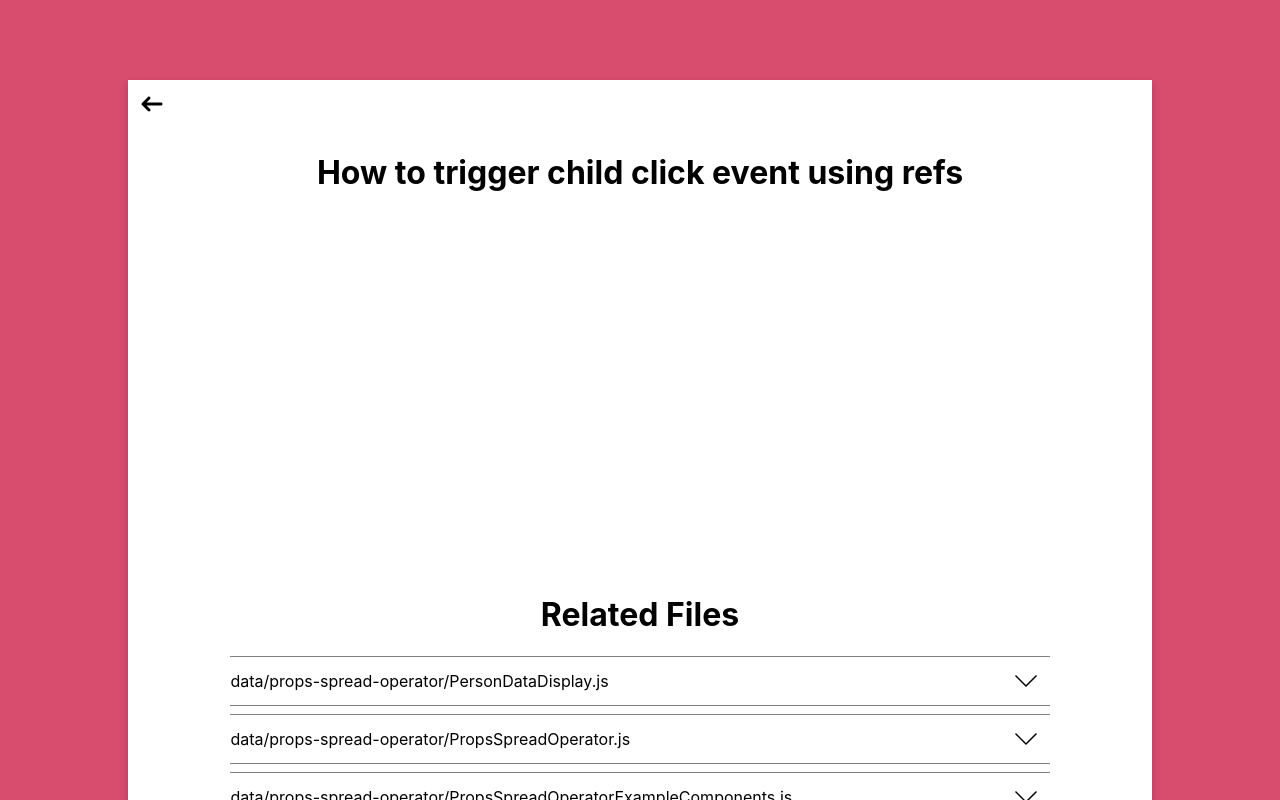
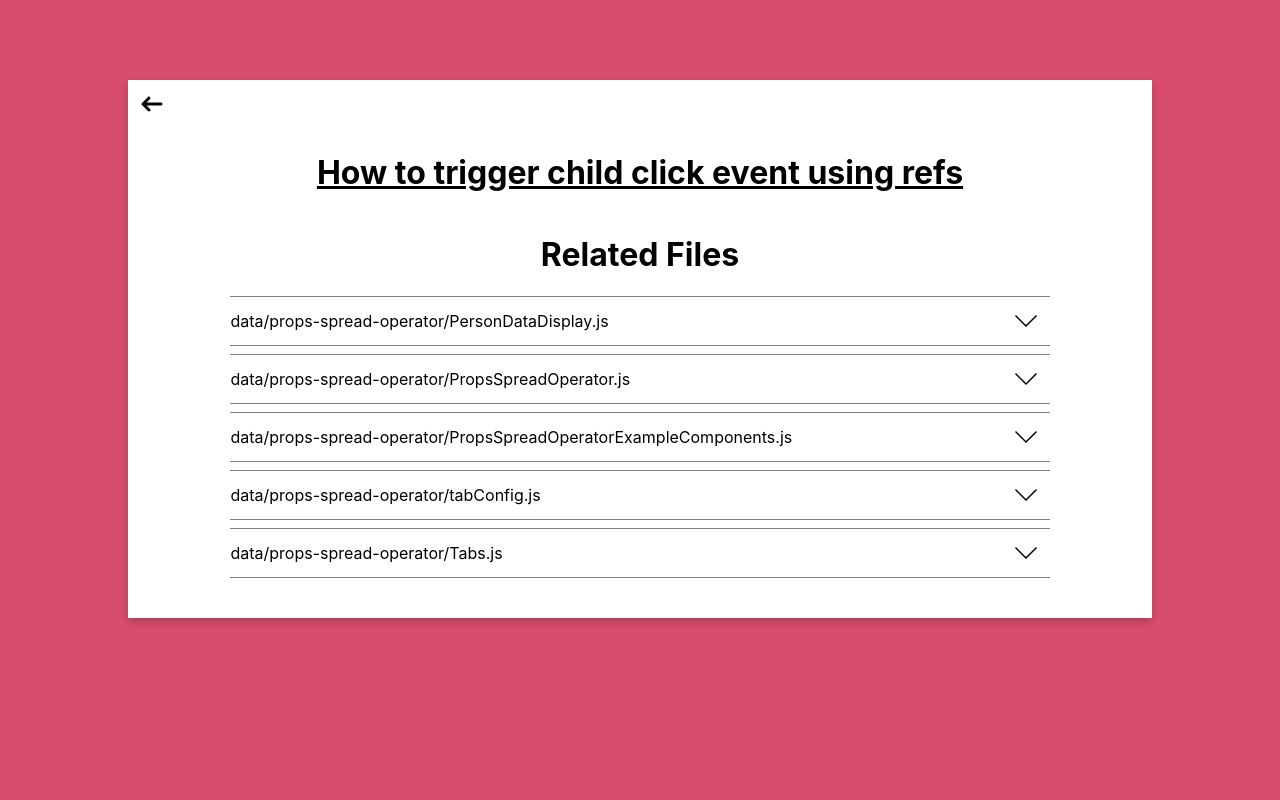
Before and after one commit to vigneshiyergithub/react-tutorials, a React (Create React App) app: page / in a window 1280 px wide. Both pictures are taken after a click on the element 640 px from the left and 244 px from the top of the page. Shown: the top 800 px of the page. Built offline with nearby package versions, Linux system fonts and the light colour scheme.

Commit message:
adding github link

```diff
--- a/src/components/LandingPage.js
+++ b/src/components/LandingPage.js
@@ -1,7 +1,13 @@
 import React, { useRef } from 'react';
-import { Container, Headline, ContentBody, ItemList, Item, Card, EmptyBlock } from '../styledComponents/Unit1';
+import { Container, Headline, ContentBody, ItemList, Item, Card, EmptyBlock, GitBlock } from '../styledComponents/Unit1';
 import { Link } from 'react-router-dom';
 import { Tutorials, TutorialMapping } from '../constants/Tutorial-Mapping';
+import { ReactComponent as GitHubSvg } from '../assets/github.svg';
+import styled from 'styled-components';
+
+const GitHubIcon = styled(GitHubSvg)`
+    transform: scale(1);
+`
 
 export const LandingPage = (props) => {
     const linkStyle = {
@@ -34,6 +40,12 @@ export const LandingPage = (props) => {
                 </ItemList>
             </ContentBody>
             <EmptyBlock />
+            <GitLink />
+            <EmptyBlock />
         </Container>
     </Card>
 }
+
+const GitLink = (props) => {
+    return <GitBlock href={"https://github.com/vigneshiyergithub/react-tutorials"} target="_blank"><GitHubIcon /></GitBlock>
+}
--- a/src/components/TutorialPage.js
+++ b/src/components/TutorialPage.js
@@ -54,7 +54,7 @@ const TutorialPage = (props) => {
     return <Card width={'80vw'}>
         <Container>
             <Navbar />
-            <Headline>{title}</Headline>
+            <Headline underline>{title}</Headline>
             <ContentBody>
                 <VideoPlayer src={tutorialDetails?.videoLink} />
             </ContentBody>
--- a/src/constants/Tutorial-Mapping.js
+++ b/src/constants/Tutorial-Mapping.js
@@ -7,7 +7,7 @@ export const TutorialMapping = {
     [`${Tutorials.PropsSpreadOperator}`] : {
         link : Tutorials.PropsSpreadOperator,
         title: 'How to pass props to child component using spread operator',
-        videoLink : 'https://www.youtube.com/watch?v=MbWS706Xaxk',
+        videoLink : '',
         fileLocationList : [
             'data/props-spread-operator/PersonDataDisplay.js',
             'data/props-spread-operator/PropsSpreadOperator.js',
@@ -18,7 +18,7 @@ export const TutorialMapping = {
     },
     [`${Tutorials.ClickChildRef}`] : {
         title: 'How to trigger child click event using refs',
-        videoLink : 'https://www.youtube.com/watch?v=MbWS706Xaxk',
+        videoLink : '',
         fileLocationList : [
             'data/props-spread-operator/PersonDataDisplay.js',
             'data/props-spread-operator/PropsSpreadOperator.js',
--- a/src/styledComponents/Unit1.js
+++ b/src/styledComponents/Unit1.js
@@ -28,6 +28,7 @@ export const Card = styled.div`
 
 export const Headline = styled.h1`
     font-size: 20;
+    text-decoration: ${props => props.underline ? 'underline' : 'none'}
 `;
 
 export const ContentBody = styled.div`
@@ -136,4 +137,8 @@ export const AccordianText = styled.div`
 
 export const AccordianContent = styled.div`
     width: 100%;
+`;
+
+export const GitBlock = styled.a`
+
 `
```
Also changed, not shown: src/assets/github.svg (added).
